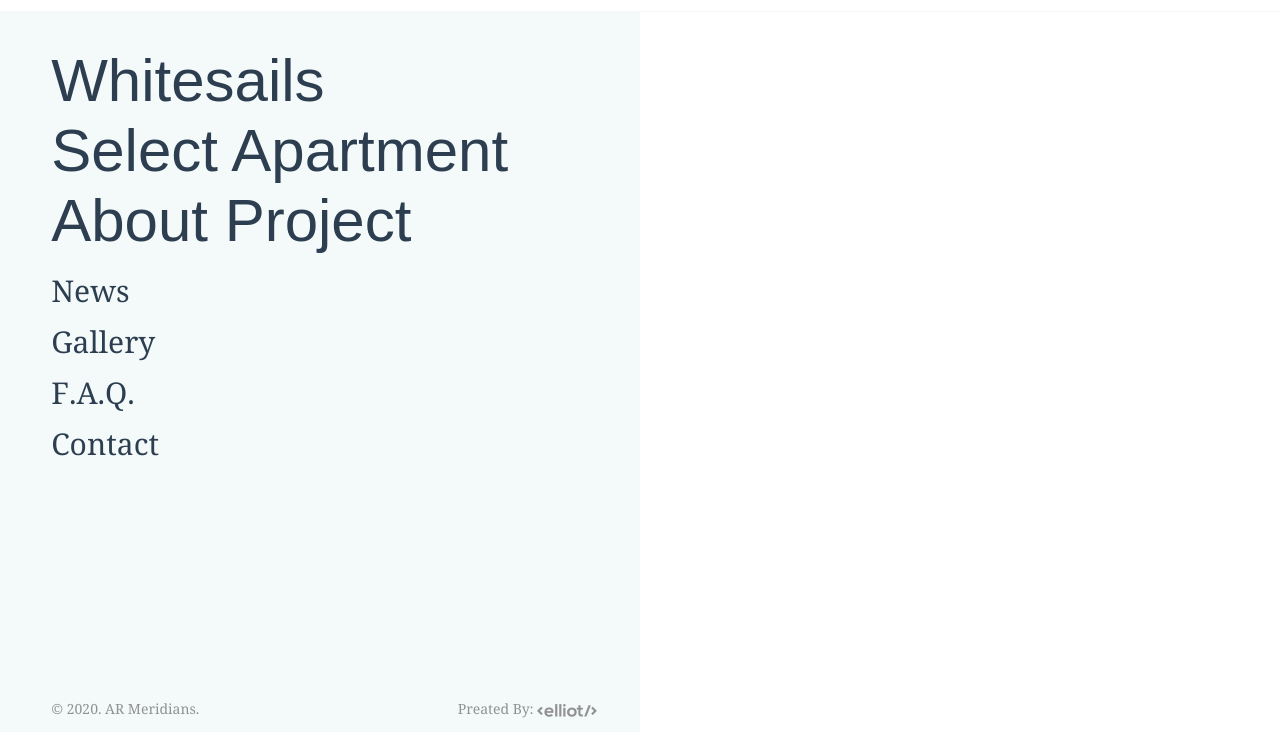
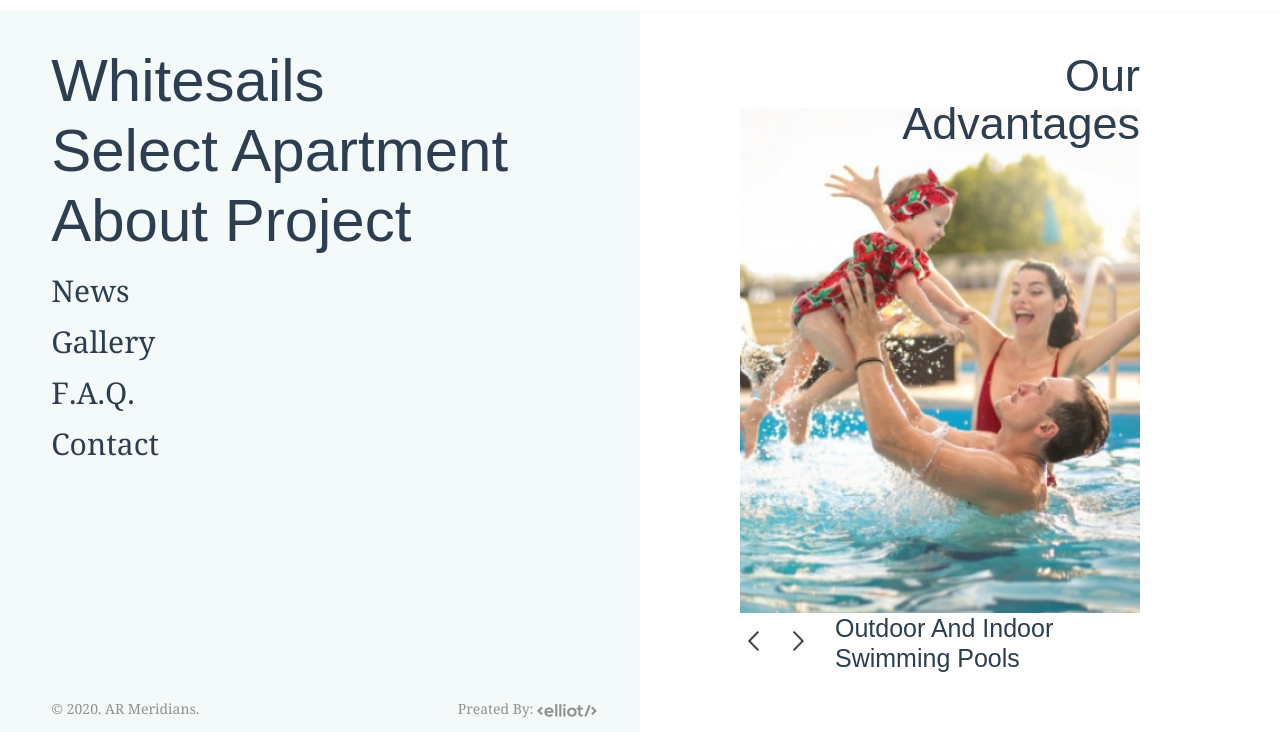
Before and after one commit to TornikeZhizhi/WhiteSails, a plain HTML site: page index.html in a window 1280 px wide. Both pictures are taken after a click on the element 40 px from the left and 43 px from the top of the page. Shown: the part 68-800 px from the top of the page. Drawn offline with Linux system fonts and the light colour scheme; a web font is replaced by a local one.

Commit message:
add slider in header

```diff
--- a/index.html
+++ b/index.html
@@ -6,6 +6,7 @@
    	 <meta name="viewport" content="width=device-width, initial-scale=1.0">
 
    	<link rel="stylesheet" type="text/css" href="css/bootstrap.css">
+   	<link rel="stylesheet" type="text/css" href="css/swiper.min.css">
 	<link rel="stylesheet" type="text/css" href="css/main.css">
 
 </head>
@@ -47,6 +48,45 @@
 			</div>
 
 			<div class="header_slider_fluid">
+
+				<div class="header_swiper_title">
+
+					<h2><span>Our</span>
+						<span>Advantages</span>
+					</h2>
+				</div>
+				<div class="swiper-container header_swiper">
+				    <div class="swiper-wrapper">
+				      <div class="swiper-slide">
+
+				      	<div class="header_swiper_box">
+				      		<a href="">
+				      			<img src="images/beautiful-family-having-fun-swimming-pool_142605-874.jpg" alt="">
+				      		</a>
+				      		<h3>Outdoor And Indoor Swimming Pools</h3>
+
+				      	</div>
+
+				      </div>
+				      <div class="swiper-slide">
+				      	<div class="header_swiper_box">
+				      		<a href="">
+				      			<img src="images/map.jpg" alt="">
+				      		</a>
+				      			<h3>Outdoor And Indoor Swimming Pools Swimming Pools</h3>
+				      	</div>
+				      </div>
+
+				    </div>
+
+				    <div class="swiper-button-next">
+				    	<img src="images/right-arrow.png">
+				    </div>
+				    <div class="swiper-button-prev">
+				    	<img src="images/left-arrow.png">
+				    </div>
+ 				 </div>
+
 			</div>
 		</div>
 	</div>
@@ -100,11 +140,8 @@
 
 
 
-
-
-
-
 <script src="js/jquery-3.3.1.min.js"></script>
+<script src="js/swiper.min.js"></script>
 <script src="js/bootstrap.js"></script>
 <script src="js/main.js"></script>
 </body>
--- a/js/main.js
+++ b/js/main.js
@@ -42,5 +42,14 @@ $(document).ready(function() {
 		$(this).addClass("active")
 	})
 
+ var swiper = new Swiper('.swiper-container.header_swiper', {
+ 	 effect: 'fade',
+ 	 loop: true,
+      navigation: {
+        nextEl: '.swiper-button-next',
+        prevEl: '.swiper-button-prev',
+      },
+    });
+
 
 })
--- /dev/null
+++ b/sass/base/_swipper.scss
@@ -0,0 +1,37 @@
+.swiper-container {
+      width: 100%;
+      height: 100%;
+    }
+
+
+
+
+.header_swiper {
+
+
+	height: calc(100vh - 235px);
+	.swiper-button-next,.swiper-button-prev {
+
+		&:after{
+			content:unset;
+		}
+
+		img {
+			height: 20px;
+			object-fit: contain;
+		}
+	}
+
+	.swiper-button-next {
+
+	   left: 45px;
+	  top: unset;
+	   bottom: 10px;
+	}
+
+	.swiper-button-prev {
+	    left: 0px;
+    top: unset;
+    bottom: 10px;
+	}
+}
--- a/sass/main.scss
+++ b/sass/main.scss
@@ -1,3 +1,4 @@
 @import "base/base";
 @import "base/fonts";
+@import "base/swipper";
 @import "pages/header";
--- a/sass/pages/_header.scss
+++ b/sass/pages/_header.scss
@@ -48,9 +48,10 @@
 	 height: calc(100vh - 80px);
 	 bottom:0;
 	 left: 0;
-	 background: rgba(234, 234, 234, .2);
+	 background: $orange;
 	 z-index: -1;
-	 transition: transform cubic-bezier(0.77, 0, 0.175, 1) 0.8s;
+	 transition: 0.8s;
+	 /*transition: transform cubic-bezier(0.77, 0, 0.175, 1) 0.8s;*/
 	 transform: translateX(0%) translateX(-100%);
 }
  .nav:after {
@@ -77,8 +78,7 @@
     }
 
     .header_slider_fluid {
-    	/*background-color: red;*/
-    	height: 100%;
+    padding: 0px 140px 15px 100px;
     }
 }
  .nav__list-item {
@@ -141,6 +141,31 @@ body.nav-active .menu_close{
 transform: translateX(2px) translateY(5px) rotate(45deg);
 }
 
+.header_swiper_title {
+	opacity: 0;
+	visibility: hidden;
+	transform: translate(10%,40px);
+
+}
+.header_swiper  {
+	opacity: 0;
+	visibility: hidden;
+	transform: translateX(10%);
+}
+ body.nav-active .header_swiper{
+	transition: all .3s .6s;
+ 	opacity: 1;
+ 	visibility: visible;
+ 	transform: translate(0%);
+ }
+
+ body.nav-active .header_swiper_title{
+transition: all .3s .7s;
+ 	opacity: 1;
+ 	visibility: visible;
+ 	transform: translate(0%, 40px);
+
+ }
 
  body.nav-active .menu-icon__line-right {
 	     transform: translateX(2px) translateY(-1px) rotate(-45deg);
@@ -410,3 +435,46 @@ transform: translateX(2px) translateY(5px) rotate(45deg);
 
  	}
 }
+
+
+.header_swiper_title {
+
+	    text-align: right;
+
+    position: relative;
+    z-index: 3;
+	h2 {
+		@include family(noto);
+		font-size: 45px;
+		color: $text-color;
+		 line-height: 48px;
+
+		span {
+			display: block;
+		}
+
+	}
+}
+
+.header_swiper_box {
+	height: inherit;
+
+	h3 {
+		margin-left: 95px;
+		background-color: #fff;
+		@include family(noto);
+		font-size: 25px;
+		color: $text-color;
+		text-align: left;
+	}
+	a {
+
+		display: block;
+		height: calc(100% - 60px);
+		img {
+			height: 100%;
+			object-fit: cover;
+			width: 100%;
+		}
+	}
+}
```
Also changed, not shown: css/main.css, css/swiper.min.css (added), images/back.png (added), images/beautiful-family-having-fun-swimming-pool_142605-874.jpg (added), images/front.png (added), images/left-arrow.png (added), images/map.jpg (added), images/right-arrow.png (added), js/swiper.min.js (added), 1 other file.
